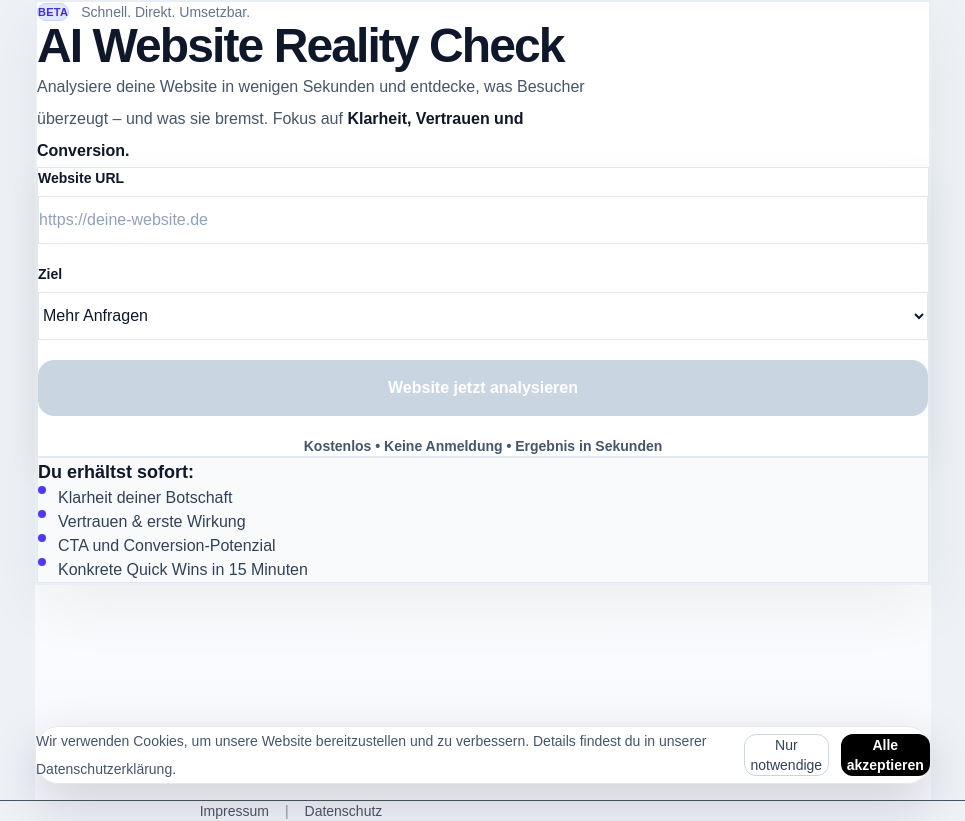
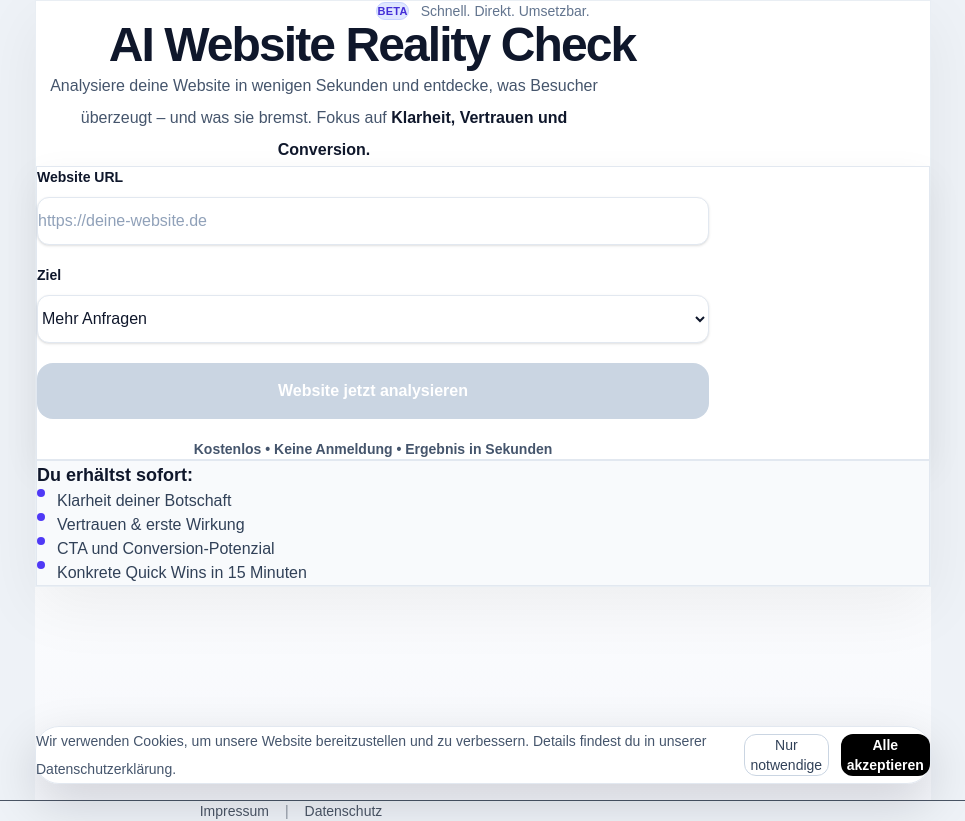
Before and after one commit to robertpetrovic87-code/Digitalstruktur, a Next.js app: page / in a window 1280 px wide. Shown: the whole page, without its empty margins (157-1122 px from the left). Built offline with nearby package versions, Linux system fonts and the light colour scheme.

Commit message:
fix blueprint prompt usage_guide

```diff
--- a/app/page.tsx
+++ b/app/page.tsx
@@ -177,48 +177,57 @@ export default function Home() {
 
   return (
     <main className="min-h-screen bg-gradient-to-b from-slate-50 via-white to-[#f6f8fc]">
-      <div className="mx-auto max-w-5xl px-5 py-6 sm:px-6 sm:py-8 lg:px-8 lg:py-10">
-        <div className="mx-auto max-w-5xl border border-slate-200/70 bg-white/85 p-3 shadow-[0_20px_60px_rgba(2,6,23,0.06)] sm:p-4 lg:p-5">
-          <div className="border border-slate-200/70 bg-gradient-to-b from-white via-white to-slate-50/70 px-4 py-5 sm:px-6 sm:py-7 lg:px-8 lg:py-8">
-            <section className="mx-auto max-w-4xl px-5 py-8 sm:px-6 lg:px-8">
-  <div className="mb-6 flex items-center gap-3">
+      <div className="py-6 sm:py-8 lg:py-10">
+        <div className="border border-slate-200/70 bg-white/85 p-4 shadow-[0_20px_60px_rgba(2,6,23,0.06)] sm:p-5 lg:p-6">
+          <div className="bg-gradient-to-b from-white via-white to-slate-50/70 px-5 py-6 sm:px-6 sm:py-7 lg:px-8 lg:py-8">
+            <section className="py-4 sm:py-6">
+              <div className="mb-6 flex items-center justify-center gap-3">
                 <span className="rounded-full border border-indigo-200 bg-indigo-100 px-3 py-1 text-[11px] font-bold uppercase tracking-wide text-indigo-700">
                   Beta
                 </span>
-    <span className="text-sm text-slate-500">Schnell. Direkt. Umsetzbar.</span>
+                <span className="text-sm text-slate-500">
+                  Schnell. Direkt. Umsetzbar.
+                </span>
               </div>
 
-  <div className="max-w-2xl">
+              <div className="mx-auto max-w-2xl text-center">
                 <h1 className="text-[2.2rem] font-bold leading-[1.02] tracking-[-0.04em] text-slate-900 sm:text-5xl">
                   AI Website Reality Check
                 </h1>
 
-    <p className="mt-4 max-w-xl text-base leading-8 text-slate-600">
-      Analysiere deine Website in wenigen Sekunden und entdecke, was Besucher überzeugt – und was sie bremst.
-      Fokus auf <strong className="text-slate-900">Klarheit, Vertrauen und Conversion.</strong>
+                <p className="mx-auto mt-4 max-w-xl text-base leading-8 text-slate-600">
+                  Analysiere deine Website in wenigen Sekunden und entdecke, was
+                  Besucher überzeugt – und was sie bremst. Fokus auf{" "}
+                  <strong className="text-slate-900">
+                    Klarheit, Vertrauen und Conversion.
+                  </strong>
                 </p>
               </div>
 
-  <div className="mt-8 border border-slate-200 bg-white px-5 py-5 shadow-[0_12px_35px_rgba(2,6,23,0.06)] sm:px-6 sm:py-6">
-    <div className="grid gap-5">
-      <label className="grid gap-2 text-left">
-        <span className="text-sm font-semibold text-slate-900">Website URL</span>
+              <div className="mt-8 border border-slate-200 bg-white px-5 py-6 shadow-[0_12px_35px_rgba(2,6,23,0.06)] sm:px-6 sm:py-7">
+                <div className="mx-auto grid max-w-2xl gap-5">
+                  <label className="grid gap-2.5 text-left">
+                    <span className="text-sm font-semibold text-slate-900">
+                      Website URL
+                    </span>
                     <input
                       value={url}
                       onChange={(e) => setUrl(e.target.value)}
                       placeholder="https://deine-website.de"
                       disabled={loading}
-          className="h-12 w-full border border-slate-200 bg-white px-4 text-base text-slate-900 outline-none placeholder:text-slate-400 focus:border-indigo-400 focus:ring-4 focus:ring-indigo-100"
+                      className="h-12 w-full rounded-xl border border-slate-200 bg-white px-4 text-base text-slate-900 shadow-sm outline-none placeholder:text-slate-400 focus:border-indigo-400 focus:ring-4 focus:ring-indigo-100"
                     />
                   </label>
 
-      <label className="grid gap-2 text-left">
-        <span className="text-sm font-semibold text-slate-900">Ziel</span>
+                  <label className="grid gap-2.5 text-left">
+                    <span className="text-sm font-semibold text-slate-900">
+                      Ziel
+                    </span>
                     <select
                       value={goal}
                       onChange={(e) => setGoal(e.target.value as Goal)}
                       disabled={loading}
-          className="h-12 w-full border border-slate-200 bg-white px-4 text-base text-slate-900 outline-none focus:border-indigo-400 focus:ring-4 focus:ring-indigo-100"
+                      className="h-12 w-full rounded-xl border border-slate-200 bg-white px-4 text-base text-slate-900 shadow-sm outline-none focus:border-indigo-400 focus:ring-4 focus:ring-indigo-100"
                     >
                       <option value="leads">Mehr Anfragen</option>
                       <option value="sales">Mehr Verkäufe</option>
@@ -244,10 +253,10 @@ export default function Home() {
 
                   {loading && (
                     <div className="border border-slate-200 bg-slate-50 p-4">
-          <div className="h-2.5 w-full overflow-hidden bg-slate-200">
+                      <div className="h-2.5 w-full overflow-hidden rounded-full bg-slate-200">
                         <div
                           style={{ animation: "loadingBar 1.1s ease-in-out infinite" }}
-              className="h-full w-[40%] bg-gradient-to-r from-indigo-600 to-violet-600"
+                          className="h-full w-[40%] rounded-full bg-gradient-to-r from-indigo-600 to-violet-600"
                         />
                       </div>
 
@@ -279,8 +288,11 @@ export default function Home() {
                 </div>
               </div>
 
-  <div className="mt-6 border border-slate-200 bg-slate-50 px-5 py-5">
-    <h3 className="text-lg font-bold text-slate-900">Du erhältst sofort:</h3>
+              <div className="mt-12 border border-slate-200 bg-slate-50 px-5 py-6 sm:px-6">
+                <div className="mx-auto max-w-2xl">
+                  <h3 className="text-lg font-bold text-slate-900">
+                    Du erhältst sofort:
+                  </h3>
 
                   <ul className="mt-4 space-y-3 text-slate-700">
                     <li className="flex items-start gap-3">
@@ -300,6 +312,7 @@ export default function Home() {
                       <span>Konkrete Quick Wins in 15 Minuten</span>
                     </li>
                   </ul>
+                </div>
               </div>
             </section>
 
```
Lines whose indentation alone changed are shown as unchanged.
